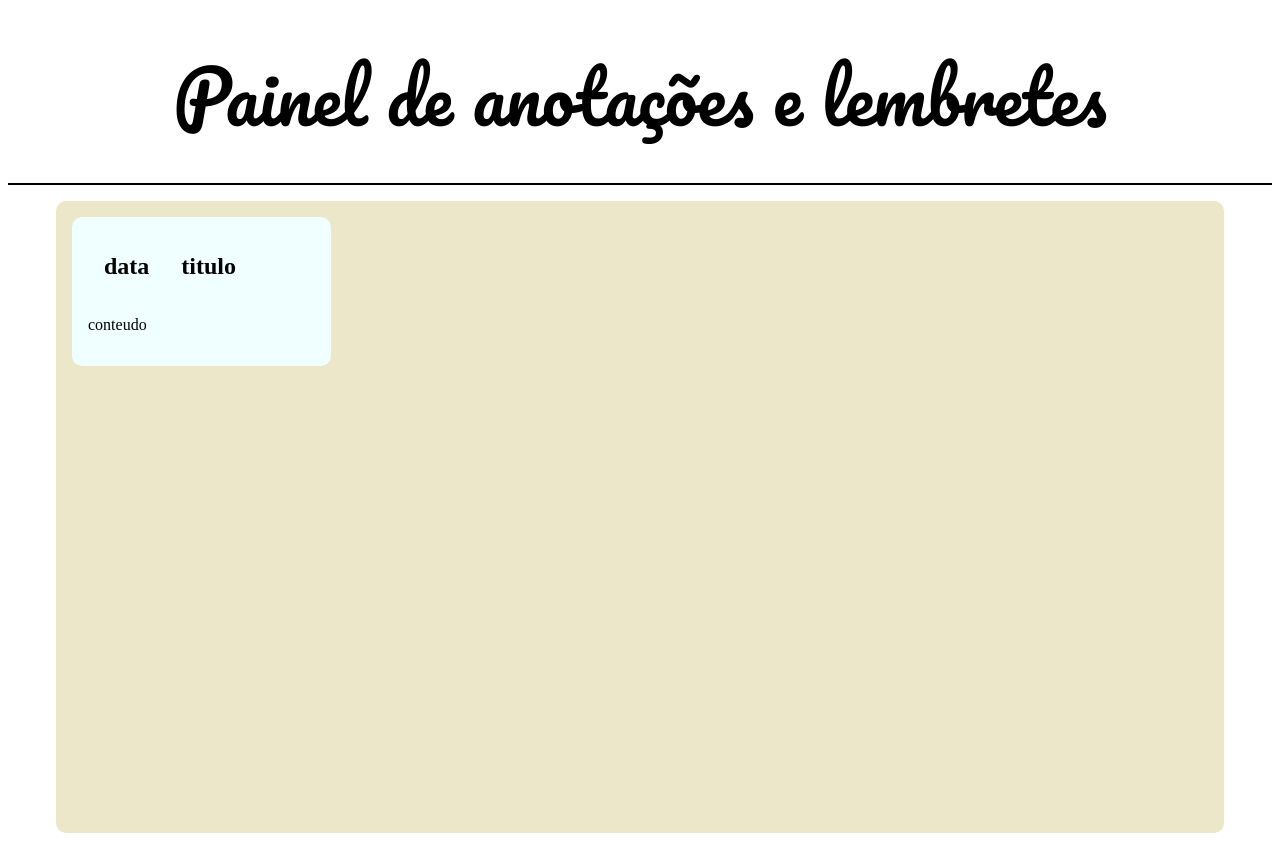
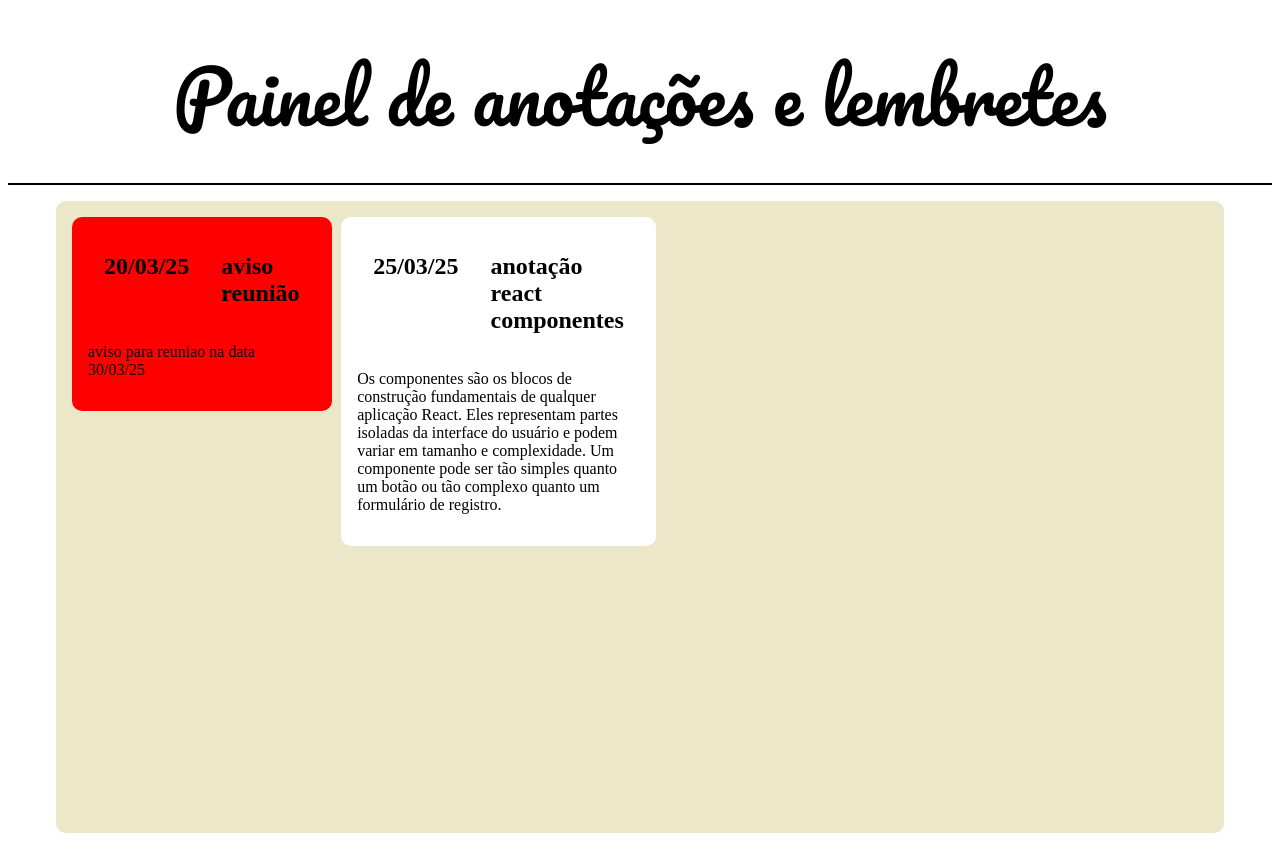
Before and after one commit to robson-alessandro/painel_anota-es_lembretes, a React (Create React App) app: page / in a window 1280 px wide. Built offline with nearby package versions, Linux system fonts and the light colour scheme.

Commit message:
criando banco de dados

```diff
--- a/public/index.html
+++ b/public/index.html
@@ -2,14 +2,13 @@
 <html lang="en">
   <head>
     <meta charset="utf-8" />
-    <link rel="icon" href="%PUBLIC_URL%/favicon.ico" />
     <meta name="viewport" content="width=device-width, initial-scale=1" />
     <meta name="theme-color" content="#000000" />
     <meta
       name="description"
       content="Web site created using create-react-app"
     />
-    <link rel="apple-touch-icon" href="%PUBLIC_URL%/logo192.png" />
+
     <!--
       manifest.json provides metadata used when your web app is installed on a
       user's mobile device or desktop. See https://developers.google.com/web/fundamentals/web-app-manifest/
--- a/src/componentes/Card/Card.css
+++ b/src/componentes/Card/Card.css
@@ -1,5 +1,6 @@
 .card{
-    width: 20%;
+    width: min-content;
+    height:min-content;
     border-radius: 10px;
     padding: 1rem;
     background-color: azure;
--- a/src/componentes/Card/index.js
+++ b/src/componentes/Card/index.js
@@ -1,13 +1,15 @@
 import './Card.css';
-const Card =()=>{
+
+const Card =({data, titulo, conteudo, corFundo})=>{
+
     return(
-        <div className='card'>
+        <div className='card' style={{backgroundColor:corFundo}}>
             <div className='cabecalho-card'>
-                <h2>data</h2>
-                <h2>titulo</h2>
+                <h2>{data}</h2>
+                <h2>{titulo}</h2>
             </div>
 
-            <p>conteudo</p>
+            <p>{conteudo}</p>
         </div>
 
     )
--- a/src/componentes/Mural/Mural.css
+++ b/src/componentes/Mural/Mural.css
@@ -1,6 +1,7 @@
 
 .conteudo_mural {
-
+    display: flex;
+    gap: 0.6rem;
     margin: 1rem 3rem;
     height: 75vh;
     border-radius: 10px;
--- a/src/componentes/Mural/index.js
+++ b/src/componentes/Mural/index.js
@@ -1,9 +1,17 @@
 import Card from '../Card';
 import './Mural.css'
+import cards from '../../db/dbcards'
+
 const Mural = () =>{
     return(
         <div className="conteudo_mural">
-            <Card/>
+            {cards.map(card =>
+            <Card
+                key={card.id}
+                data = {card.data}
+                titulo = {card.titulo}
+                corFundo = {card.corFundo}
+                conteudo={card.conteudo}/>)}
 
         </div>
 
--- /dev/null
+++ b/src/db/dbcards.js
@@ -0,0 +1,24 @@
+const cards =
+[
+    {
+        "id":1,
+        "data":"20/03/25",
+        "dataAviso":"30/03/25",
+        "titulo":"aviso reunião",
+        "corFundo":'red',
+        "conteudo":"aviso para reuniao na data 30/03/25"
+
+    },
+    {
+        "id":2,
+        "data":"25/03/25",
+        "dataAviso":"",
+        "corFundo":'white',
+        "titulo":"anotação react componentes",
+        "conteudo":" Os componentes são os blocos de construção fundamentais de qualquer aplicação React. Eles representam partes isoladas da interface do usuário e podem variar em tamanho e complexidade. Um componente pode ser tão simples quanto um botão ou tão complexo quanto um formulário de registro."
+
+    }
+
+]
+
+export default cards;
```
Also changed, not shown: public/manifest.json.
